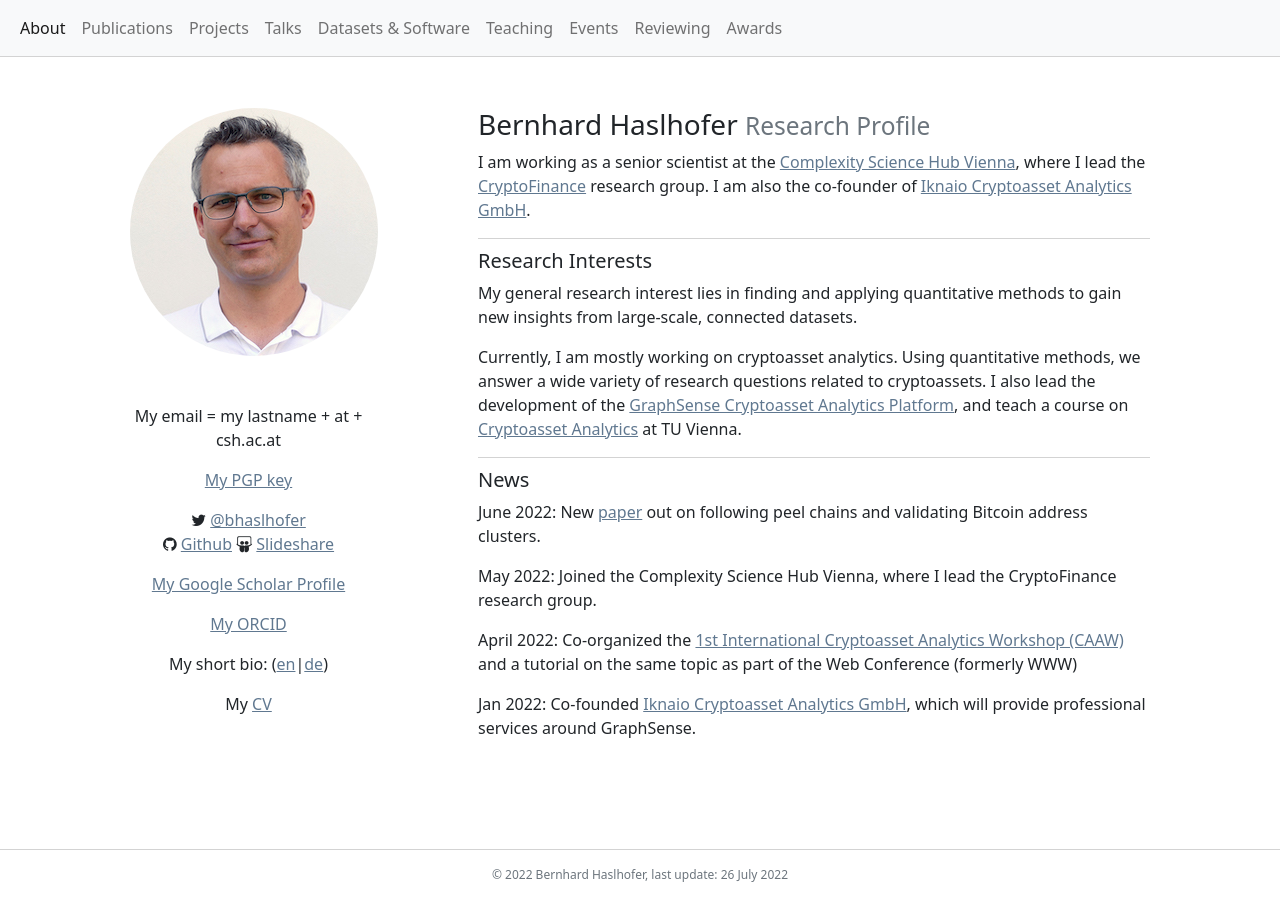
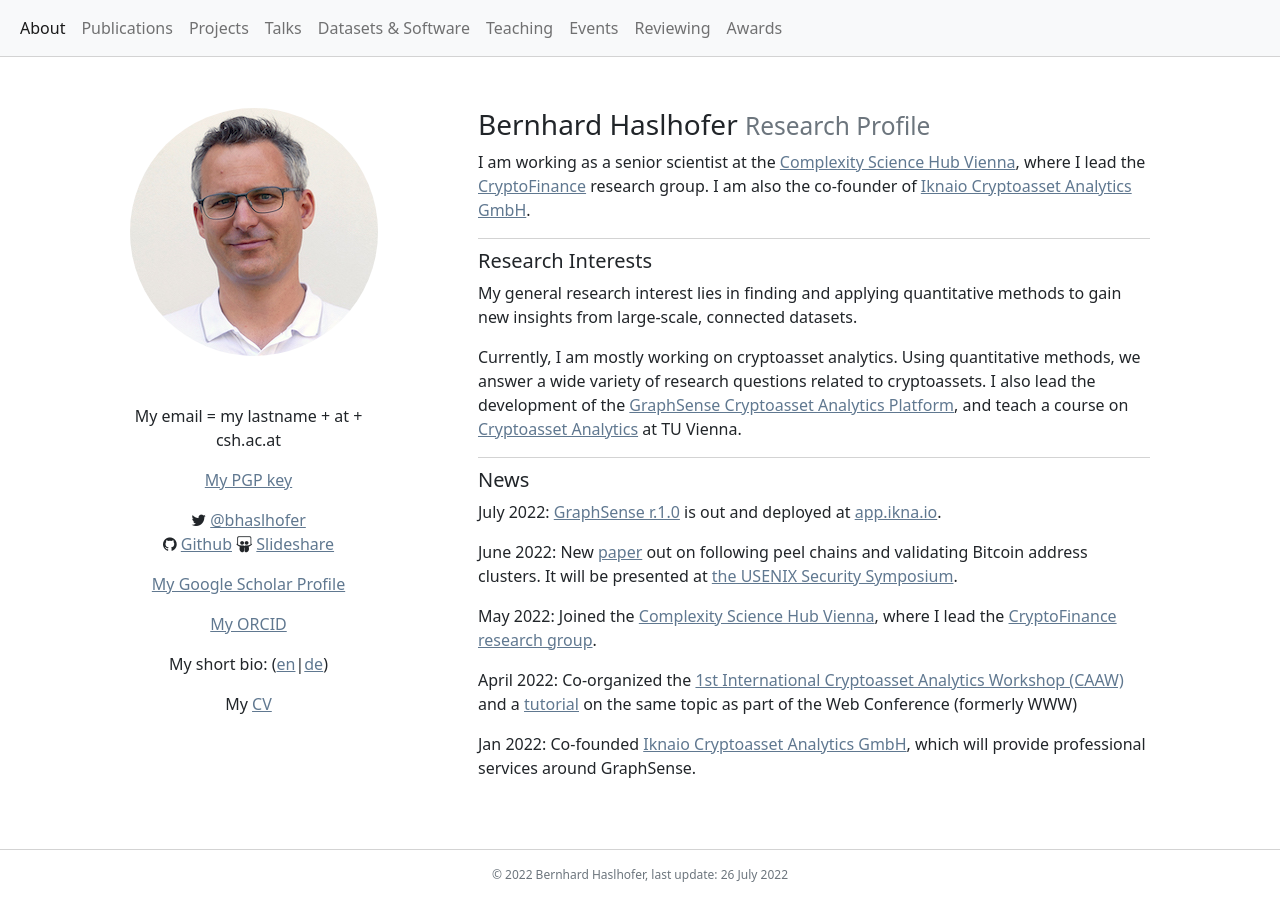
Before and after one commit to behas/behas.github.com, a Jekyll site: the page built from index.html, in a window 1280 px wide. Built offline with Jekyll 4.4.1, drawn with Linux system fonts in a browser that asks for light colours; a style sheet for code colours, icons or effects is not loaded.

Commit message:
updated news

```diff
--- a/index.html
+++ b/index.html
@@ -59,11 +59,13 @@ title: Research Profile
       <section>
         <h5>News</h5>
 
-        <p>June 2022: New <a href="https://arxiv.org/abs/2205.13882" target="_blank">paper</a> out on following peel chains and validating Bitcoin address clusters.</p>
+        <p>July 2022: <a href="https://github.com/graphsense" target="_blank">GraphSense r.1.0</a> is out and deployed at <a href="app.ikna.io" target="_blank">app.ikna.io</a>.</p>
 
-        <p>May 2022: Joined the Complexity Science Hub Vienna, where I lead the CryptoFinance research group.</p>
+        <p>June 2022: New <a href="https://arxiv.org/abs/2205.13882" target="_blank">paper</a> out on following peel chains and validating Bitcoin address clusters. It will be presented at <a href="https://www.usenix.org/conference/usenixsecurity22/winter-accepted-papers" target="_blank">the USENIX Security Symposium</a>.</p>
 
-        <p>April 2022: Co-organized the <a href="https://caaw.io/" target="_blank">1st International Cryptoasset Analytics Workshop (CAAW)</a> and a <a href="https://cryptoassetanalytics.net/tutorial/" target="_blank"></a>tutorial on the same topic as part of the Web Conference (formerly WWW)</p>
+        <p>May 2022: Joined the <a href="https://csh.ac.at/" target="_blank">Complexity Science Hub Vienna</a>, where I lead the <a href="https://www.csh.ac.at/complexity-science/Cryptofinance/" target="_blank">CryptoFinance research group</a>.</p>
+
+        <p>April 2022: Co-organized the <a href="https://caaw.io/" target="_blank">1st International Cryptoasset Analytics Workshop (CAAW)</a> and a <a href="https://cryptoassetanalytics.net/tutorial/" target="_blank"></a> <a href="https://cryptoassetanalytics.net/tutorial/" target="_blank">tutorial</a> on the same topic as part of the Web Conference (formerly WWW)</p>
 
         <p>Jan 2022: Co-founded <a href="https://ikna.io" target="_blank">Iknaio Cryptoasset Analytics GmbH</a>, which will provide professional services around GraphSense.</p>
 
```
